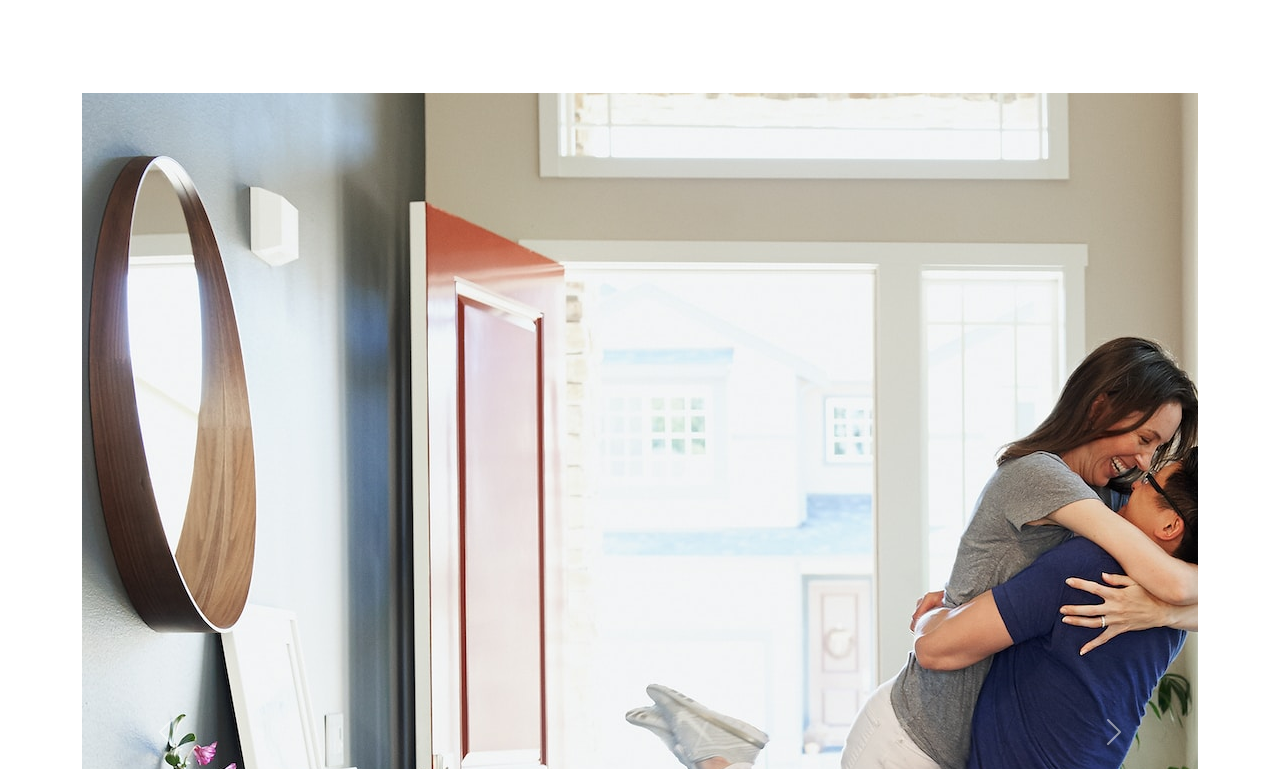
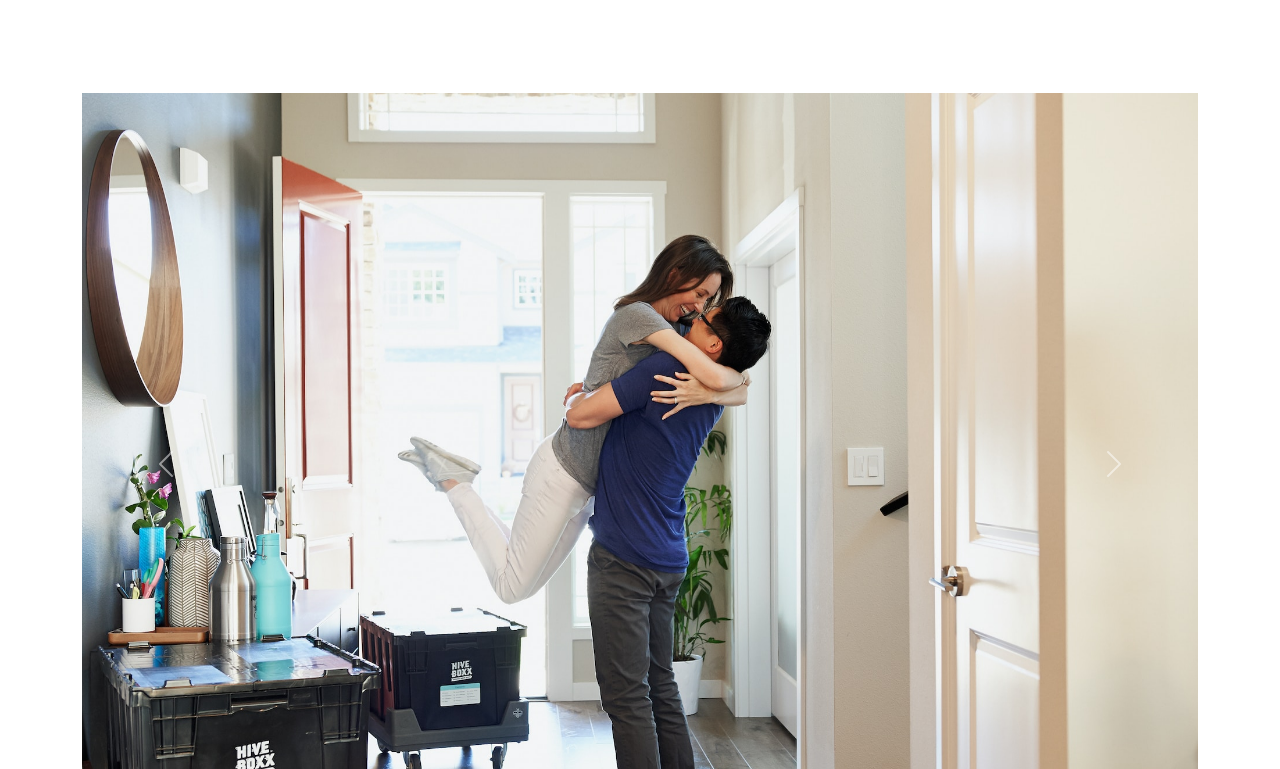
Before and after one commit to siddharthnnhce/my-websites, a plain HTML site: page index.html in a window 1280 px wide. Shown: the part 1291-2060 px from the top of the page. Drawn offline with nearby package versions, Linux system fonts and the light colour scheme.

Commit message:
Update index.html

```diff
--- a/index.html
+++ b/index.html
@@ -116,7 +116,7 @@
     </div>
     <div class="carousel-inner">
       <div class="carousel-item active">
-        <img src="./couple.jpg" class="d-block w-" alt="couple">
+        <img src="./couple.jpg" class="d-block w-100" alt="couple">
       </div>
       <div class="carousel-item">
         <img src="./family.jpg" class="d-block w-100" alt="family">
```
